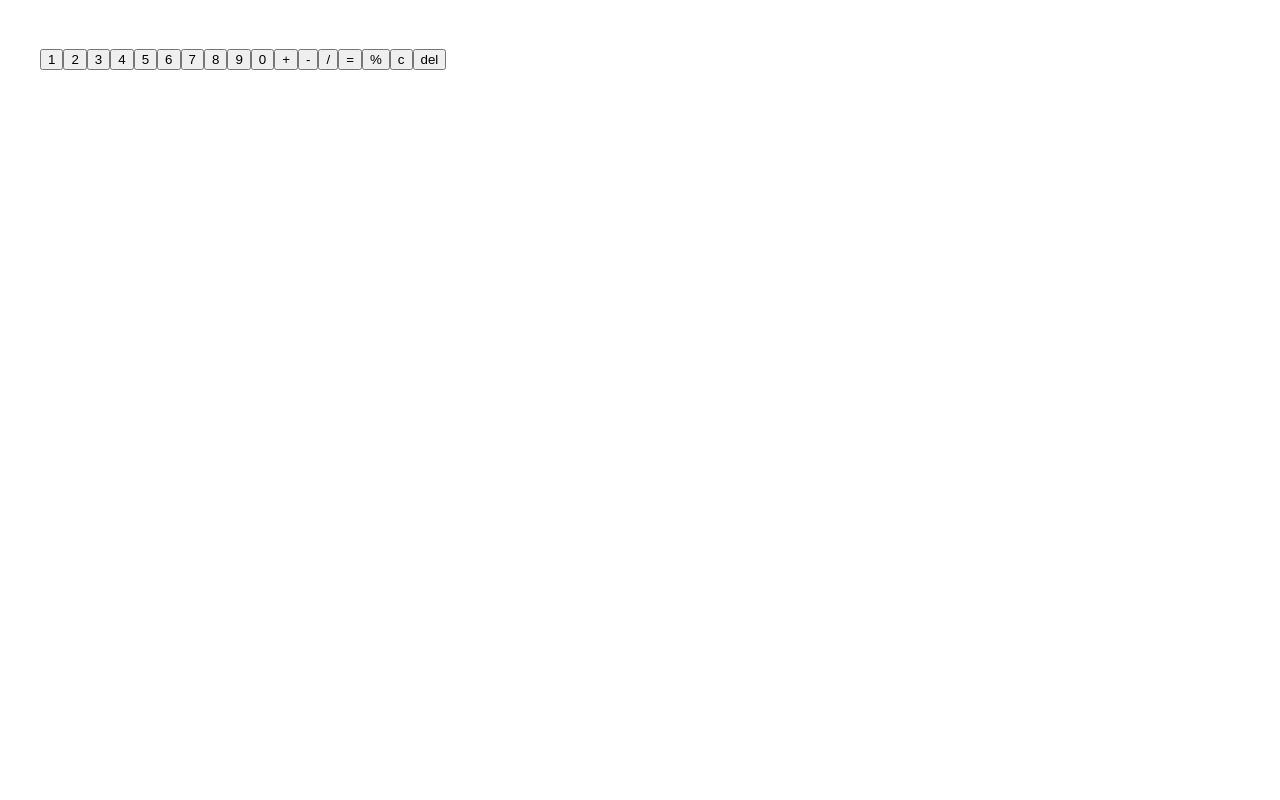
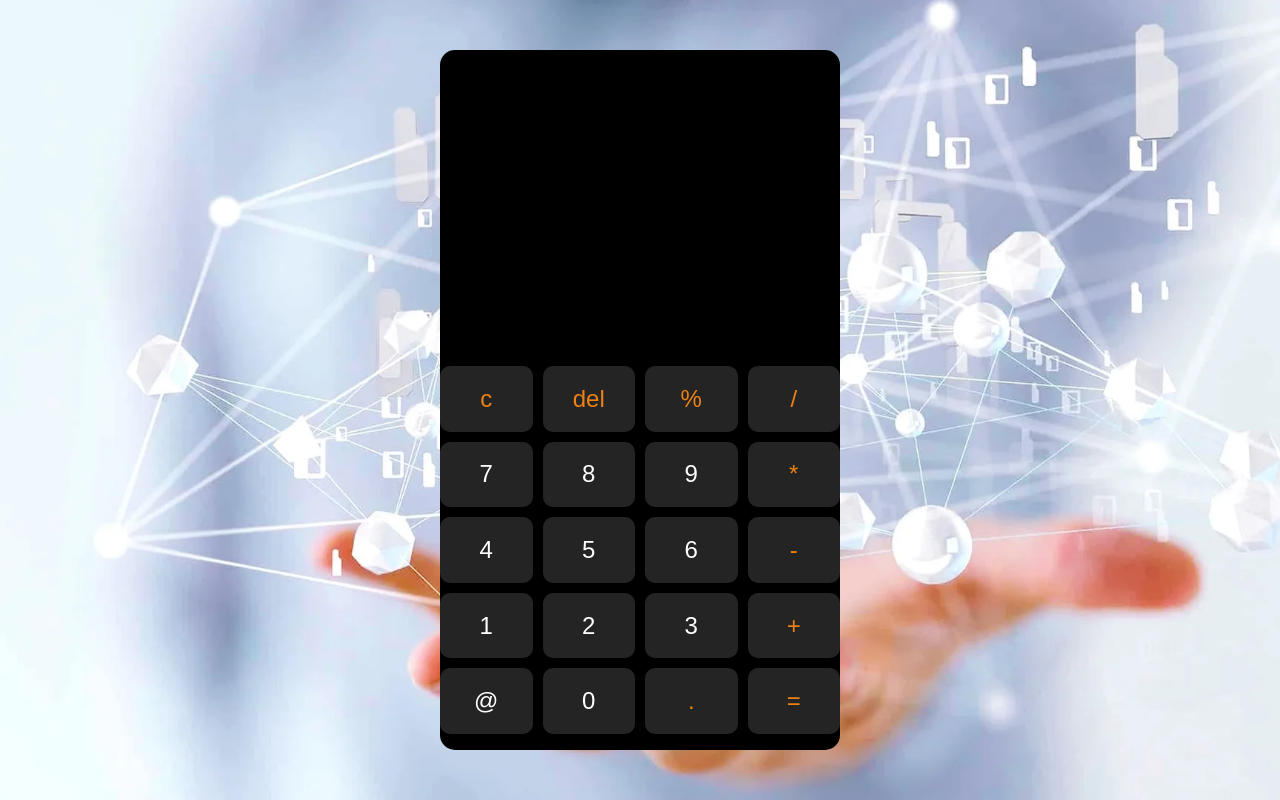
Before and after one commit to arazshikhli/calculator_app, a React (Create React App) app: page / in a window 1280 px wide. Built offline with nearby package versions, Linux system fonts and the light colour scheme.

Commit message:
style(set the heights for the components)

```diff
--- a/src/components/Buttons/ButtonItem/ButtonItem.jsx
+++ b/src/components/Buttons/ButtonItem/ButtonItem.jsx
@@ -1,8 +1,7 @@
 import React from 'react'
+import styles from './ButtonItem.module.css'
 
-
-
-export const ButtonItem = ({value, setValue,valueType,
+export const ButtonItem = ({value, setValue,valueType,type,
     handleClearLastSymbol,
     handleClick,
     calculateResult}) => {
@@ -38,7 +37,7 @@ export const ButtonItem = ({value, setValue,valueType,
         }
 
   return (
-   <button
+   <button className={type==='number'?styles.numberBtn:styles.symbolBtn}
    onClick={selectFunction}
 
    >{value}</button>
--- /dev/null
+++ b/src/components/Buttons/ButtonItem/ButtonItem.module.css
@@ -0,0 +1,18 @@
+button{
+    border:none;
+    border-radius: 10px;
+    font-size: var( --primary-size);
+    transition: all 0.7s;
+    cursor:pointer;
+}
+button:hover{
+    background-color: #363535;
+}
+.numberBtn{
+background-color: var(--btn--bg-color);
+color:var(--nmb-btn-color)
+}
+.symbolBtn{
+    background-color: var(--btn--bg-color);
+    color: var(--sym-btn-color);
+}
--- a/src/components/Buttons/Buttons.jsx
+++ b/src/components/Buttons/Buttons.jsx
@@ -1,31 +1,19 @@
 
-import { useContext, useEffect, useState } from 'react'
 import styles from './Buttons.module.css'
-// import { DataContext,ResultContext} from '../Context/DataContext'
 import { ButtonItem } from './ButtonItem/ButtonItem'
 
 
-
-export const Buttons=({  value,setValue,calcSymbols,  handleClick,  calculateResult,  handleClearLastSymbol}
+export const Buttons=({
+  setValue,calcSymbols,
+   handleClick,
+     calculateResult,
+     handleClearLastSymbol}
 )=>{
 
 
-  // const handleClick=(e)=>{
-  //   setValue(e.target.value)
-  // }
 
-  useEffect(()=>{
-
-    // console.log('buttonValue, ', value);
-    // console.log('numbers',numberButtons);
-
-
-  })
-
-
-    return <div className={styles.buttonsLayout}>
-
-      <ul>
+    return (
+      <ul className={styles.buttonsList}>
       {
         calcSymbols.map(function(number){
           return<ButtonItem key={number.index}
@@ -35,12 +23,14 @@ export const Buttons=({  value,setValue,calcSymbols,  handleClick,  calculateRes
            handleClick={handleClick}
            calculateResult={calculateResult}
            valueType={number.operation}
+           type={number.type}
            />
         })
       }
 
     </ul>
-    </div>
+    )
+
 
 
 }
--- a/src/components/Buttons/Buttons.module.css
+++ b/src/components/Buttons/Buttons.module.css
@@ -1,51 +1,8 @@
+.buttonsList{
+  width: 100%;
+  display: grid;
+  grid-template-columns: repeat(4,1fr);
+  padding: 0;
+  gap: 10px;
 
-
-  .firstElements{
-    flex-grow: 1;
-    display: grid;
-    grid-template-columns: repeat(3,1fr);
-    width: 100%;
-    padding: 0;
-    width: 100%;
-  }
-  .secondElements{
-    list-style: none;
-    display: grid;
-    grid-template-columns: repeat(4,1fr);
-    width: 100%;
-    flex-grow: 10;
-    height: 100%;
-    padding: 0;
-    gap: 3px;
-  }
-  .buttonsLayout{
-    width: 100%;
-    height: 70%;
-    display: flex;
-    flex-direction: column;
-  }
-  li{
-    width: 100%;
-  }
- .operationButtons{
-    background-color: #2C3145;
-    border-radius: var(--btn-border);
-    border:none;
-    color: white;
-    font-size: var(--primary-size);
-    height: 100%;
-
- }
- .numberButtons{
-    background-color: var(--number-btn-color);
-    border-radius: var(--btn-border);
-    border:none;
-    font-size: var(--primary-size);
-    cursor: pointer;
- }
- .resultButton{
-    background-color: rgb(50, 125, 223);
-    font-size: var(--primary-size);
-    border-radius: var(--btn-border);
-    cursor: pointer;
- }
+}
--- a/src/components/Display/Display.jsx
+++ b/src/components/Display/Display.jsx
@@ -1,6 +1,6 @@
-import React, { useContext, useEffect } from 'react'
+import React, { useEffect } from 'react'
 import styles from './Display.module.css'
-// import {DataContext,ResultContext} from '../Context/DataContext'
+
 export const Display = ({value,result}) => {
 
 
@@ -11,7 +11,7 @@ useEffect(()=>{
   return (
     <div className={styles.display}>
 
-  <p style={{color:'black'}}>{value}</p>
+  <p>{value}</p>
     </div>
   )
 }
--- a/src/components/Display/Display.module.css
+++ b/src/components/Display/Display.module.css
@@ -1,5 +1,5 @@
 .display{
-  color: rgb(20, 14, 14);
+  color: white;
   font-size: var(--display-result-size);
   width: 100%;
 
--- a/src/components/LogicPage/LogicPage.jsx
+++ b/src/components/LogicPage/LogicPage.jsx
@@ -1,7 +1,9 @@
 import React, { useEffect, useState } from 'react'
 import { Display } from '../Display/Display';
 import { Buttons } from '../Buttons/Buttons';
-import{ calcSymbols} from '../../data/data'
+import{ calcSymbols} from '../../data/data';
+import styles from './LoginPage.module.css'
+
 export const LogicPage = () => {
     const [value,setValue]=useState('');
     const [result,setResult]=useState(null)
@@ -10,15 +12,9 @@ export const LogicPage = () => {
         setValue(value)
     },[value])
 
-
-
-
-
   const handleClick = (val) => {
-    console.log('handleClick: ')
-    console.log('HandleClick result: ',result)
     if (result !== null) {
-        if(val.value!=undefined){
+        if(val.value!==undefined){
             setValue(val.value);
         }
 
@@ -33,7 +29,6 @@ export const LogicPage = () => {
     try {
       const operands = value.split(/([+\-*/])/);
       let calcResult = parseFloat(operands[0]);
-      // console.log(dataValue.includes('+'|'-'|'/'|'*'))
       for (let i = 1; i < operands.length; i += 2) {
         const operator = operands[i];
         const nextOperand = parseFloat(operands[i + 1]);
@@ -65,14 +60,14 @@ export const LogicPage = () => {
     }
   };
    const handleClearLastSymbol=()=>{
-    console.log('clearLastResult')
     const newData=value.split('');
     newData.pop()
     setValue(newData.join(''))
    }
 
   return (
-    <div className='layout'>
+    <div className={styles.content}>
+        <div className={styles.calculator}>
         <Display value={value} result={result}/>
         <Buttons
         value={value}
@@ -81,9 +76,9 @@ export const LogicPage = () => {
         calcSymbols={calcSymbols}
         handleClick={handleClick}
         calculateResult={calculateResult}
-        handleClearLastSymbol={handleClearLastSymbol}
+        handleClearLastSymbol={handleClearLastSymbol}/>
+        </div>
 
-        />
     </div>
   )
 }
--- a/src/components/LogicPage/LoginPage.module.css
+++ b/src/components/LogicPage/LoginPage.module.css
@@ -0,0 +1,21 @@
+.content{
+    width: 100%;
+    min-height: 100vh;
+    background-image: url('../../assets/light.webp');
+    background-position: center;
+    background-repeat: no-repeat;
+    background-size: cover;
+    display: flex;
+    flex-direction: column;
+    justify-content: center;
+    align-items: center;
+}
+
+.calculator{
+    width: 400px;
+    height: 700px;
+    background-color: var(--calc-bg);
+    border-radius: 15px;
+    display: grid;
+    grid-template-rows: 300px 400px;
+    }
--- a/src/data/data.js
+++ b/src/data/data.js
@@ -1,59 +1,70 @@
-export const calcSymbols=[{
-    index:0,value:'1',type:'number',operation:'standard'
+
+
+
+export const calcSymbols=[
+    {
+        index:0,value:'c',type:'symbol',operation:'clear'
+    },
+    {
+        index:1,value:'del',type:'symbol',operation:'delLast'
+    },
+    {
+    index:2,value:'%',type:'symbol',operation:'standard'
 },
 {
-    index:1,value:'2',type:'number',operation:'standard'
+    index:3,value:'/',type:'symbol',operation:'standard'
 },
 {
-    index:2,value:'3',type:'number',operation:'standard'
+    index:4,value:'7',type:'number',operation:'standard'
 },
 {
-    index:3,value:'4',type:'number',operation:'standard'
-},
-{
-    index:4,value:'5',type:'number',operation:'standard'
-},
-{
-    index:5,value:'6',type:'number',operation:'standard'
-},
-{
-    index:6,value:'7',type:'number',operation:'standard'
-},
-{
-    index:7,value:'8',type:'number',operation:'standard'
-},
-{
-    index:8,value:'9',type:'number',operation:'standard'
+    index:5,value:'8',type:'number',operation:'standard'
 },
 ,
 {
-    index:9,value:'0',type:'number',operation:'standard'
+    index:6,value:'9',type:'number',operation:'standard'
 },
 ,
 {
-    index:10,value:'+',type:'symbol',operation:'standard'
+    index:7,value:'*',type:'symbol',operation:'standard'
+},
+{
+    index:8,value:'4',type:'number',operation:'standard'
+},
+{
+    index:9,value:'5',type:'number',operation:'standard'
+},
+{
+    index:10,value:'6',type:'number',operation:'standard'
+},
+{
+    index:11,value:'-',type:'symbol',operation:'standard'
+},
+
+    {
+    index:12,value:'1',type:'number',operation:'standard'
+},
+{
+    index:13,value:'2',type:'number',operation:'standard'
+},
+{
+    index:14,value:'3',type:'number',operation:'standard'
+},
+{
+    index:15,value:'+',type:'symbol',operation:'standard'
+},
+{
+    index:16,value:'@',type:'number',operation:'standard'
+},
+{
+    index:17,value:'0',type:'number',operation:'standard'
 },
 ,
 {
-    index:11,value:'-',type:'symbol',operation:'standard'
-},
-,
-{
-    index:12,value:'/',type:'symbol',operation:'standard'
-},
-,
-{
-    index:13,value:'=',type:'symbol',operation:'result'
-},
-
-{
-    index:14,value:'%',type:'symbol',operation:'standard'
+    index:18,value:'.',type:'symbol',operation:'result'
 },
 {
-    index:15,value:'c',type:'symbol',operation:'clear'
-},
-{
-    index:16,value:'del',type:'symbol',operation:'delLast'
-},
+    index:19,value:'=',type:'symbol',operation:'result'
+}
 
 ]
--- a/src/index.css
+++ b/src/index.css
@@ -16,6 +16,9 @@ code {
 :root{
   --primary-size:24px;
   --btn-border:5px;
-  --number-btn-color:#353A4E;
-  --display-result-size:32px;
+  --calc-bg:#000000;
+  --btn--bg-color:#242424;
+  --nmb-btn-color:white;
+  --sym-btn-color:#ED8114;
+  --display-result-size:30px;
 }
```
Also changed, not shown: src/components/Context/Context.module.css (deleted, +0 -20 lines), src/components/Context/DataContext.jsx (deleted, +0 -21 lines), src/assets/calculator.jpeg (added), src/assets/light.webp (added). Lines whose indentation alone changed are shown as unchanged.
